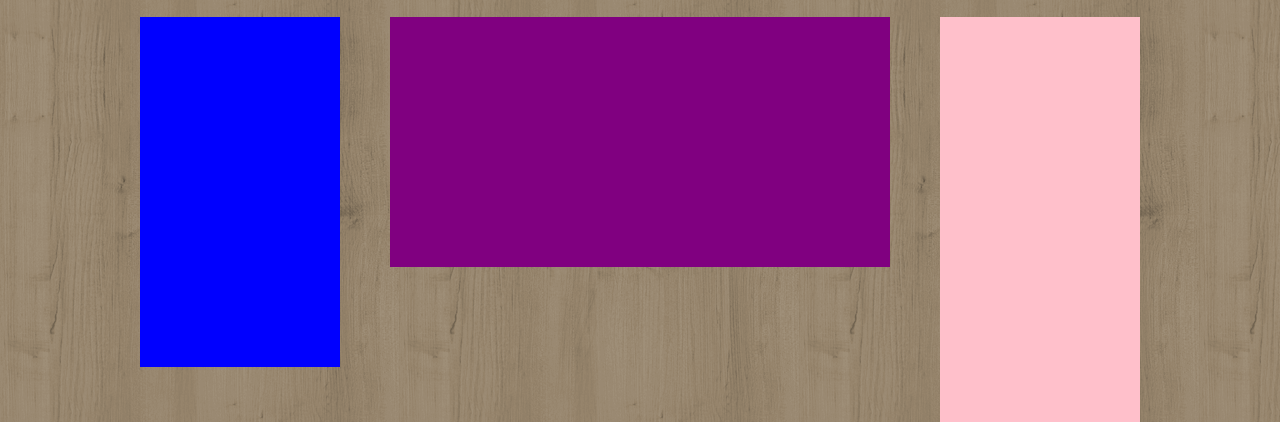
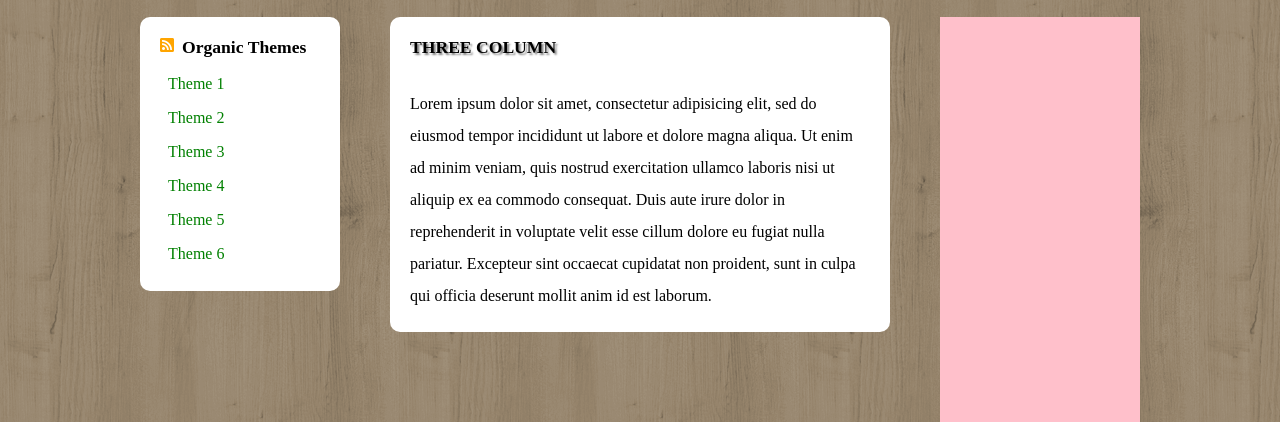
Before and after one commit to salvoab/htmlcss-wp, a plain HTML site: page index.html in a window 1280 px wide. Shown: the part 323-745 px from the top of the page. Drawn offline with Linux system fonts and the light colour scheme.

Commit message:
Inserito e stilizzato contenuto ad aside sinistra e main

```diff
--- a/css/style.css
+++ b/css/style.css
@@ -61,9 +61,6 @@ h1{
   color: white;
 }
 
-h2{
-  font-size: 1.2em;
-}
 
 nav{
   width: 1000px;
@@ -103,17 +100,45 @@ nav > ul > li > a:hover{
 
 aside.temi{
   width: 20%;
-  height: 350px;
-  background: blue;
+  background: white;
   padding: 20px;
+}
+
+.rss{
+  color: orange;
+  cursor: pointer;
+  padding-right: 8px;
+}
+
+h2{
+  font-size: 1.1em;
+}
+
+aside.temi ul > li{
+  list-style: none;
+  color: green;
+  padding: 8px;
+}
+
+aside.temi ul > li:hover{
+  text-decoration: underline;
+  cursor: pointer;
 }
 
 main{
   width: 50%;
-  height: 250px;
-  background: purple;
+  background: white;
   padding: 20px;
   margin: 0 5%;
+}
+
+main h2{
+  text-shadow: 2px 2px 2px grey;
+  padding-bottom: 10px;
+}
+
+p{
+  line-height: 2em;
 }
 
 aside.contenitore-widgets{
--- a/index.html
+++ b/index.html
@@ -32,13 +32,25 @@
       </header>
 
       <!-- Sidebar sinistra -->
-      <aside class="temi float-left mt-20">
-
+      <aside class="temi float-left mt-20 br-10">
+        <div id="intestazione-temi">
+          <i class="fas fa-rss-square float-left rss"></i>
+          <h2 class="float-left">Organic Themes</h2>
+        </div>
+        <ul class="mt-30">
+          <li>Theme 1</li>
+          <li>Theme 2</li>
+          <li>Theme 3</li>
+          <li>Theme 4</li>
+          <li>Theme 5</li>
+          <li>Theme 6</li>
+        </ul>
       </aside>
       <!-- /Sidebar sinistra -->
 
-      <main class="float-left mt-20">
-
+      <main class="float-left mt-20 br-10">
+        <h2>THREE COLUMN</h2>
+        <p class="mt-20">Lorem ipsum dolor sit amet, consectetur adipisicing elit, sed do eiusmod tempor incididunt ut labore et dolore magna aliqua. Ut enim ad minim veniam, quis nostrud exercitation ullamco laboris nisi ut aliquip ex ea commodo consequat. Duis aute irure dolor in reprehenderit in voluptate velit esse cillum dolore eu fugiat nulla pariatur. Excepteur sint occaecat cupidatat non proident, sunt in culpa qui officia deserunt mollit anim id est laborum.</p>
       </main>
 
       <!-- Sidebar destra -->
```
